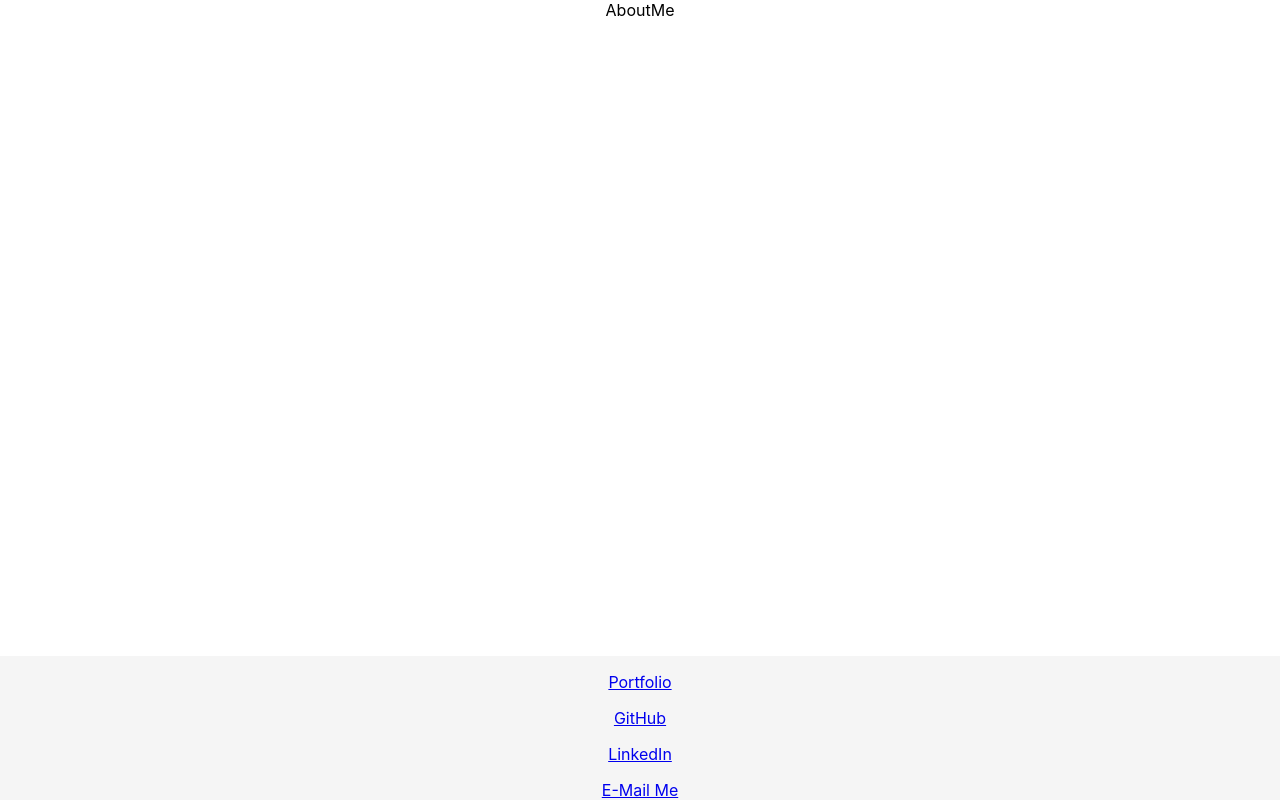
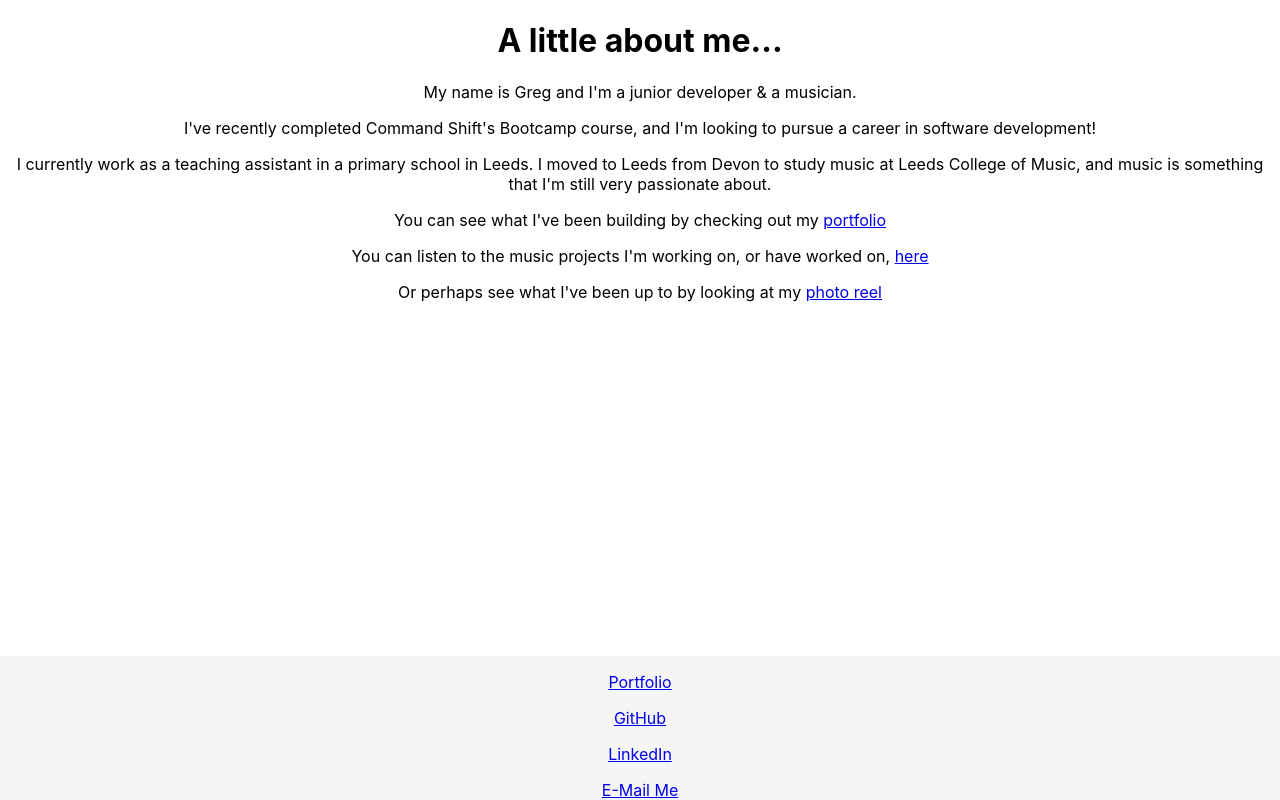
Before and after one commit to codegregcode/portfolio-react, a React (Create React App) app: page /about-me in a window 1280 px wide. Built offline with nearby package versions, Linux system fonts and the light colour scheme; no server answers.

Commit message:
updates AboutMe and creates test

```diff
--- a/src/components/AboutMe.jsx
+++ b/src/components/AboutMe.jsx
@@ -1,7 +1,36 @@
 import React from 'react';
+import { Link } from 'react-router-dom';
 
 const AboutMe = () => {
-  return <div>AboutMe</div>;
+  return (
+    <div className="about-me-container">
+      <h1>A little about me...</h1>
+      <p data-testid="p1">
+        My name is Greg and I&apos;m a junior developer & a musician.
+      </p>
+      <p data-testid="p2">
+        I&apos;ve recently completed Command Shift&apos;s Bootcamp course, and
+        I&apos;m looking to pursue a career in software development!
+      </p>
+      <p data-testid="p3">
+        I currently work as a teaching assistant in a primary school in Leeds. I
+        moved to Leeds from Devon to study music at Leeds College of Music, and
+        music is something that I&apos;m still very passionate about.
+      </p>
+      <p data-testid="p4">
+        You can see what I&apos;ve been building by checking out my{' '}
+        <Link to="/portfolio">portfolio</Link>{' '}
+      </p>
+      <p data-testid="p5">
+        You can listen to the music projects I&apos;m working on, or have worked
+        on, <Link to="/music">here</Link>
+      </p>
+      <p data-testid="p6">
+        Or perhaps see what I&apos;ve been up to by looking at my{' '}
+        <Link to="/photo-reel">photo reel</Link>
+      </p>
+    </div>
+  );
 };
 
 export default AboutMe;
```
Also changed, not shown: 1 other file (tests, documents, lock files or other folders).
